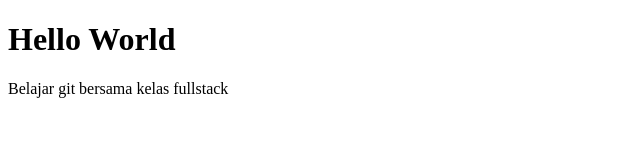
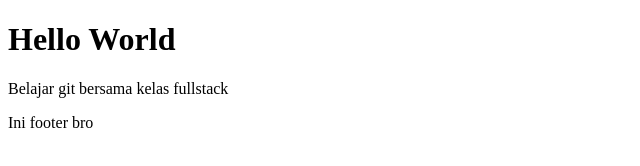
Before and after one commit to B7AN/ProsesBelajar, a plain HTML site: page index.html in a window 1280 px wide. Shown: the full height of the page, 0-640 px from the left. Drawn offline with Linux system fonts and the light colour scheme.

Commit message:
Nambahin footer

```diff
--- a/index.html
+++ b/index.html
@@ -8,5 +8,6 @@
         <h1> Hello World
         </h1>
         <p> Belajar git bersama kelas fullstack</p>
+        <footer> Ini footer bro </footer>
     </body>
 </html>
```
